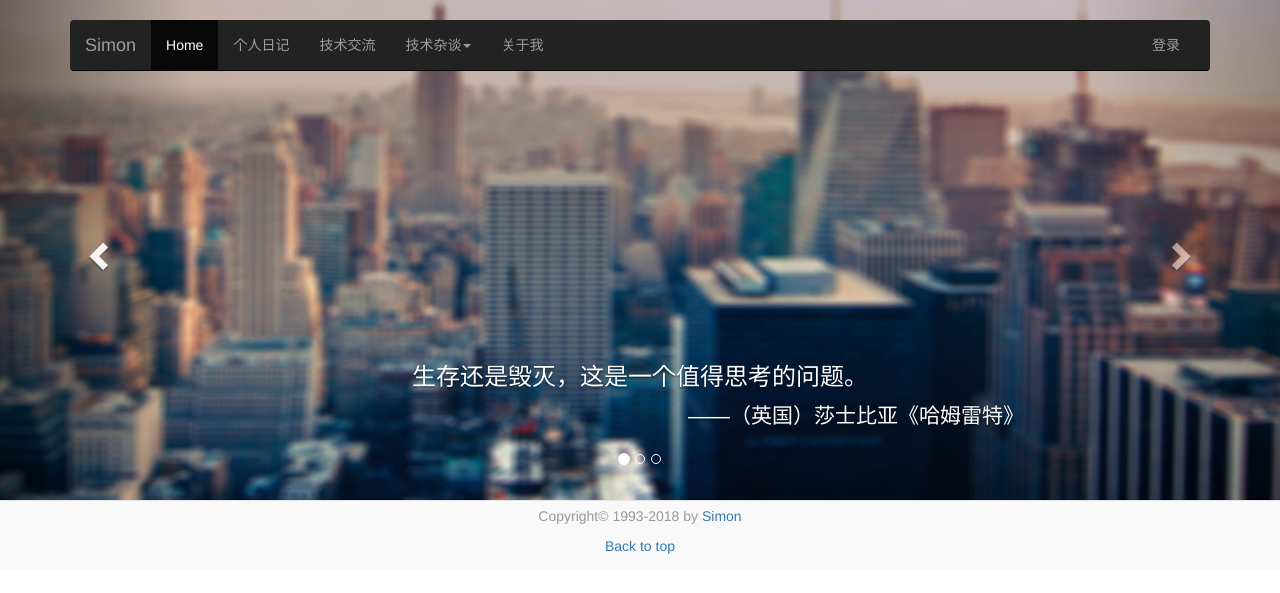
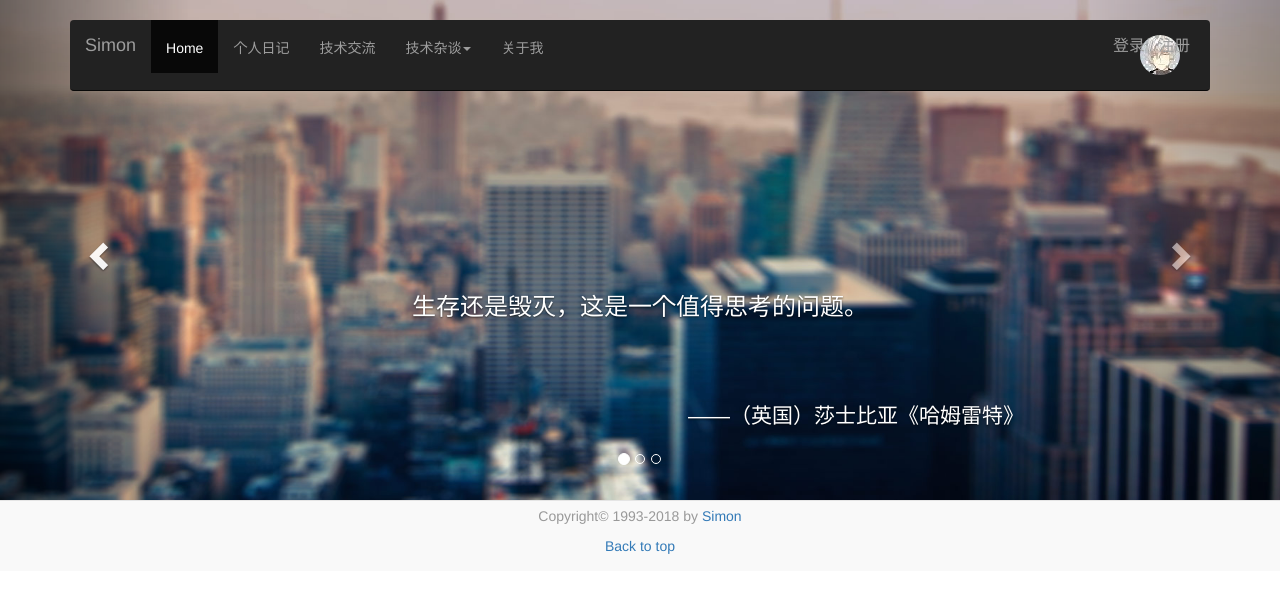
Before and after one commit to simonzhao88/myBlog, a Django app: template templates/index.html in a window 1280 px wide. Shown: the top 593 px of the page. Run offline with Django 3.2, Linux system fonts and the light colour scheme; the template is opened without the code that fills it, so the values that code supplies are empty; some libraries are stand-ins or nearby versions.

Commit message:
保存下代码

```diff
--- a/myBlog/settings.py
+++ b/myBlog/settings.py
@@ -37,7 +37,8 @@ INSTALLED_APPS = [
     'django.contrib.sessions',
     'django.contrib.messages',
     'django.contrib.staticfiles',
-    'mypersonalblog.apps.MypersonalblogConfig',
+    # 'mypersonalblog.apps.MypersonalblogConfig',
+    'mypersonalblog',
 ]
 
 MIDDLEWARE = [
@@ -78,11 +79,12 @@ WSGI_APPLICATION = 'myBlog.wsgi.application'
 DATABASES = {
     'default': {
         'ENGINE': 'django.db.backends.mysql',
-        'NAME': 'mybook',
+        'NAME': 'myblog',
         'USER': 'root',
         'PASSWORD': 'root',
         'HOST': '127.0.0.1',
         'PORT': '3306' ,
+        'charset': 'utf-8',
     }
 }
 
--- a/myBlog/urls.py
+++ b/myBlog/urls.py
@@ -14,16 +14,10 @@ Including another URLconf
     2. Add a URL to urlpatterns:  path('blog/', include('blog.urls'))
 """
 from django.contrib import admin
-from django.urls import path
+from django.urls import path, include
 
-from mypersonalblog import views
 
 urlpatterns = [
     path('admin/', admin.site.urls),
-    path('login/', views.Login, name = 'login'),
-    path('login/loginVerify/', views.loginVerify, name = 'loginVerify'),
-    path('', views.index, name = 'index'),
-    path('register/', views.register, name = 'register'),
-    path('register/registerVerify/', views.registerVerify, name = 'registerVerify'),
-    path('', views.art_intr, name='art_intr'),
+    path('', include('mypersonalblog.urls', namespace='mypersonalblog'))
 ]
--- a/mypersonalblog/models.py
+++ b/mypersonalblog/models.py
@@ -52,7 +52,7 @@ class Comment(models.Model):
 
 class SysUser(models.Model):
     id = models.AutoField(db_column='ID', primary_key=True)  # Field name made lowercase.
-    userid = models.CharField(max_length=5)
+    userid = models.IntegerField()
     username = models.CharField(max_length=15)
     password = models.CharField(max_length=200)
     isadmin = models.IntegerField(default=0)
@@ -66,10 +66,10 @@ class SysUser(models.Model):
 class UserInfo(models.Model):
     id = models.AutoField(db_column='ID', primary_key=True)  # Field name made lowercase.
     username = models.CharField(max_length=10)
-    userid = models.CharField(max_length=5)
+    userid = models.IntegerField()
     user_tel = models.CharField(max_length=15, blank=True, null=True)
     user_eml = models.CharField(max_length=25, blank=True, null=True)
-    user_img = models.CharField(max_length=100, blank=True, null=True)
+    user_img = models.ImageField(max_length=100, blank=True, null=True)
     user_gender = models.IntegerField(blank=True, null=True)
 
     class Meta:
--- a/mypersonalblog/static/css/carousel.css
+++ b/mypersonalblog/static/css/carousel.css
@@ -8,8 +8,15 @@ body {
   padding: 0;
 }
 
+#login > li > a {
+    font-size: 16px;
+}
 
-/* CUSTOMIZE THE NAVBAR
+#register > li > a {
+    font-size: 16px;
+}
+
+/* CUSTOMIZE THE NAVBARs
 -------------------------------------------------- */
 
 /* Special class on .container surrounding .navbar, used for positioning it into place. */
@@ -78,7 +85,6 @@ body {
   margin-left: 10px;
 }
 
-
 /* Featurettes
 ------------------------- */
 
@@ -119,6 +125,23 @@ body {
     padding-left: 0;
   }
 
+    .navbar-nav > li > a {
+        padding-top: 18px;
+    }
+
+    #login {
+        position: absolute;
+        right: 50px;
+    }
+
+    #register {
+        position: absolute;
+        right: 5px;
+    }
+
+    .carousel-caption > h3 {
+        margin: 80px;
+    }
   /* The navbar becomes detached from the top, so we round the corners */
   .navbar-wrapper .navbar {
     border-radius: 4px;
--- a/mypersonalblog/static/css/style.css
+++ b/mypersonalblog/static/css/style.css
@@ -13,6 +13,11 @@
 	text-align: center;
 	padding: 30px;
 }
+
+.regError {
+    padding-left: 100px;
+    margin-top: 20px;
+}
 /*.container{
 	padding: 50px;
 }*/
--- /dev/null
+++ b/mypersonalblog/urls.py
@@ -0,0 +1,14 @@
+from django.urls import path
+
+from . import views
+
+urlpatterns = [
+    path('login/', views.Login, name='login'),
+    path('login/loginVerify/', views.loginVerify, name='loginVerify'),
+    path('', views.index, name='index'),
+    path('register/', views.register, name='register'),
+    path('register/registerVerify/', views.registerVerify, name='registerVerify'),
+
+]
+
+app_name = 'mypersonalblog'
--- a/templates/index.html
+++ b/templates/index.html
@@ -20,6 +20,7 @@
     <!-- Just for debugging purposes. Don't actually copy these 2 lines! -->
     <!--[if lt IE 9]><script src="../../assets/js/ie8-responsive-file-warning.js"></script><![endif]-->
     <script src="{% static 'js/warning.js' %}"></script>
+    <script src="{% static 'js/blog.js' %}"></script>
 
     <!-- HTML5 shim and Respond.js for IE8 support of HTML5 elements and media queries -->
     <!--[if lt IE 9]>
@@ -46,9 +47,23 @@
 						</div>
                         <div id="login">
                             <li class="nav navbar-text pull-right navbar-collapse collapse">
-                                <a href="{% url 'login' %}" class="navbar-link">
+                                <a href="{% url 'mypersonalblog:login' %}" class="navbar-link">
                                     登录
                                 </a>
+                            </li>
+                        </div>
+                        <div id="register">
+                            <li class="nav navbar-text pull-right navbar-collapse collapse">
+                                /<a href="{% url 'mypersonalblog:register' %}" class="navbar-link">
+                                注册
+                            </a>
+                            </li>
+                        </div>
+                        <div id="img">
+                            <li class="nav navbar-text pull-right navbar-collapse collapse">
+                                <figure style="width: 40px;height: 40px;">
+                                    <img class="img-circle" src="{% static 'img/001.jpg' %}"/>
+                                </figure>
                             </li>
                         </div>
 						<div id="navbar" class="navbar-collapse collapse">
--- a/templates/register.html
+++ b/templates/register.html
@@ -60,7 +60,8 @@
             success: function (data) {
                 if (data == 1) {
                     alert('恭喜您，注册成功！')
-                    location.href = "{% url 'login' %}" ;}
+                    location.href = "{% url 'mypersonalblog:login' %}";
+                }
                     if (data == -1) {
                     $('.regError').html('用户名已存在，请重新输入！').show();}
                     if(data ==0){
```
Also changed, not shown: mypersonalblog/static/js/blog.js (+14 -24 lines), mypersonalblog/views.py (+28 -15 lines), templates/login.html (+4 -3 lines), mypersonalblog/decoding.py (line endings or trailing spaces), mypersonalblog/static/img/0.jpg (deleted), mypersonalblog/static/img/001.jpg (added), mypersonalblog/static/img/002.jpg (added), mypersonalblog/static/img/1.jpg (deleted).
